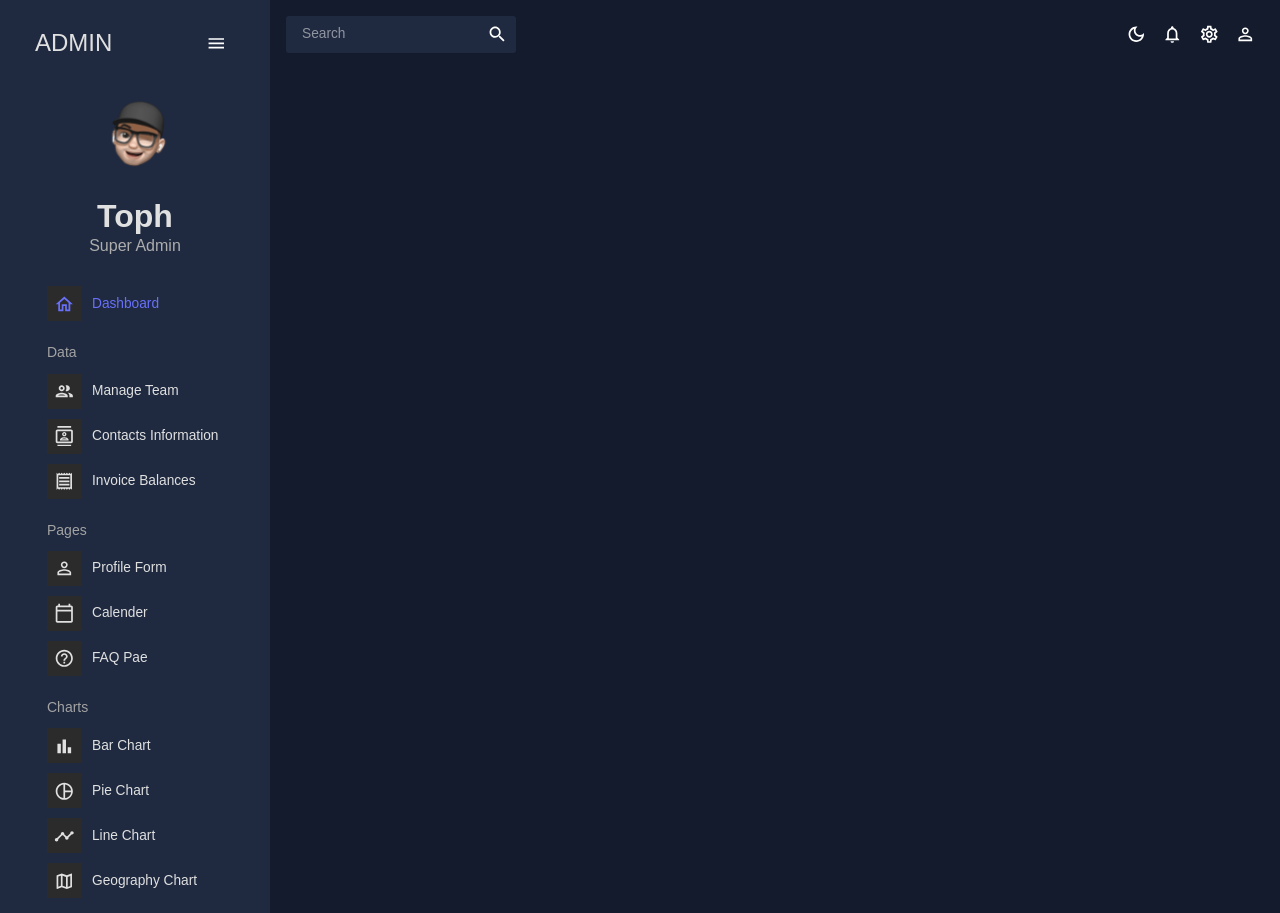
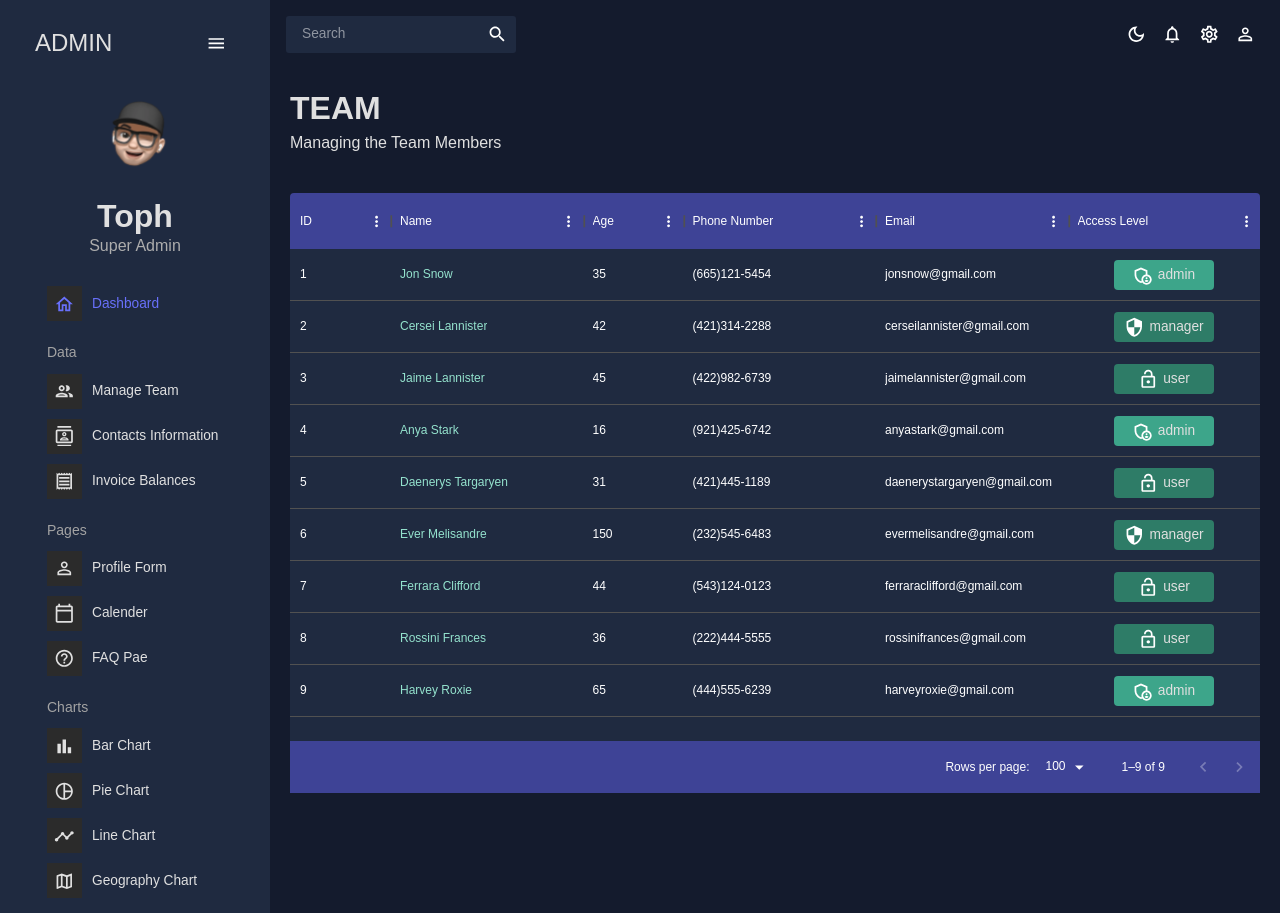
Before and after one commit to Thophylarh/Enterprise-react-admin-practice, a React (Create React App) app: page /team in a window 1280 px wide. Built offline with nearby package versions, Linux system fonts and the light colour scheme.

Commit message:
team component

```diff
--- a/src/App.js
+++ b/src/App.js
@@ -6,6 +6,7 @@
 
 import Sidebar from "./scenes/dashboard/global/Sidebar";
 import { useState } from "react";
+import Team from "./scenes/dashboard/team";
 
 function App() {
   const [theme, colorMode] = useMode();
@@ -15,11 +16,12 @@
       <ThemeProvider theme={theme}>
         <CssBaseline />
         <div className="App">
-        <Sidebar isSidebar={isSidebar} />
+          <Sidebar isSidebar={isSidebar} />
           <main className="content">
             <Topbar setIsSidebar={setIsSidebar} />
             <Routes>
               <Route path="/" element={<Dashboard />} />
+              <Route path="/team" element={<Team />} />
             </Routes>
           </main>
         </div>
--- /dev/null
+++ b/src/components/Header.jsx
@@ -0,0 +1,15 @@
+import { Typography,Box, useTheme } from "@mui/material"
+import {tokens} from "../theme.js"
+
+const Header = ({title, subTitle}) => {
+    const theme = useTheme();
+    const colors = tokens(theme.palette.mode);
+  return (
+   <Box mb="30px">
+    <Typography variant="h2" color={colors.grey[100]} fontWeight="bold" sx={{mb:"5px"}}>{title}</Typography>
+    <Typography variant="h5" color={colors.grey[100]}>{subTitle}</Typography>
+   </Box>
+  )
+}
+
+export default Header
--- a/src/scenes/dashboard/index.js
+++ b/src/scenes/dashboard/index.js
@@ -1,4 +1,14 @@
+import { Box } from "@mui/material";
+import Header from "../../components/Header";
+
 const Dashboard = () => {
-    return <div>Dashboard</div>;
-  }
-  export default Dashboard;
+  return (
+    <Box m="20px">
+      <Box display="flex" justifyContent="space-between" alignItems="center">
+      <Header title="DASHBOARD" subTitle="Welcome to your Dashboard" />
+      </Box>
+
+    </Box>
+  );
+};
+export default Dashboard;
--- /dev/null
+++ b/src/scenes/dashboard/team/index.jsx
@@ -0,0 +1,93 @@
+import { Box, Typography, useTheme } from "@mui/material";
+import { DataGrid } from "@mui/x-data-grid";
+import { tokens } from "../../../theme";
+import { mockDataTeam } from "../../../data/mockData";
+import AdminPanelSettingsOutlinedIcon from "@mui/icons-material/AdminPanelSettingsOutlined";
+import LockOpenOutlinedIcon from "@mui/icons-material/LockOpenOutlined";
+import SecurityOutlinedIcon from "@mui/icons-material/SecurityOutlined";
+import Header from "../../../components/Header";
+const Team = () => {
+  const theme = useTheme();
+  const colors = tokens(theme.palette.mode);
+
+  const columns = [
+    { field: "id", headerName: "ID" },
+    {
+      field: "name",
+      headerName: "Name",
+      flex: 1,
+      cellClassName: "name-column--cell",
+    },
+    {
+      field: "age",
+      headerName: "Age",
+      type: "number",
+      headerAlign: "left",
+      align: "left",
+    },
+    { field: "phone", headerName: "Phone Number", flex: 1 },
+    { field: "email", headerName: "Email", flex: 1 },
+    {
+      field: "access",
+      headerName: "Access Level",
+      flex: 1,
+      renderCell: ({ row: { access } }) => {
+        return (
+          <Box
+            width="100px"
+            m="0 auto"
+            p="5px"
+            display="flex"
+            justifyContent="center"
+            backgroundColor={
+              access === "admin"
+                ? colors.greenAccent[600]
+                : colors.greenAccent[700]
+            }
+            borderRadius="4px"
+          >
+            {access === "admin" && <AdminPanelSettingsOutlinedIcon />}
+            {access === "manager" && <SecurityOutlinedIcon />}
+            {access === "user" && <LockOpenOutlinedIcon />}
+            <Typography color={colors.grey[100]} sx={{ml:"5px"}}>{access}</Typography>
+          </Box>
+        );
+      },
+    },
+  ];
+
+  return (
+    <Box m="20px">
+      <Header title="TEAM" subTitle="Managing the Team Members" />
+      <Box
+      m="40px 0 0 0"
+      height="75vh"
+sx={{
+    "& .MuiDataGrid-root" :{
+        border:"none"
+    },
+    "& .MuiDataGrid-cell":{
+        borderBottom:"none"
+    },
+    "& .name-column--cell":{
+        color:colors.greenAccent[300]
+    },
+    "& .MuiDataGrid-columnHeaders":{
+        backgroundColor:colors.blueAccent[700],
+        borderBottom:"none"
+    },
+    "& .MuiDataGrid-virtualScroller":{
+        backgroundColor:colors.primary[400]
+    },
+    "& .MuiDataGrid-footerContainer":{
+        borderTop:"none",
+        backgroundColor:colors.blueAccent[700]
+    },
+}}
+      >
+        <DataGrid rows={mockDataTeam} columns={columns} />
+      </Box>
+    </Box>
+  );
+};
+export default Team;
```
